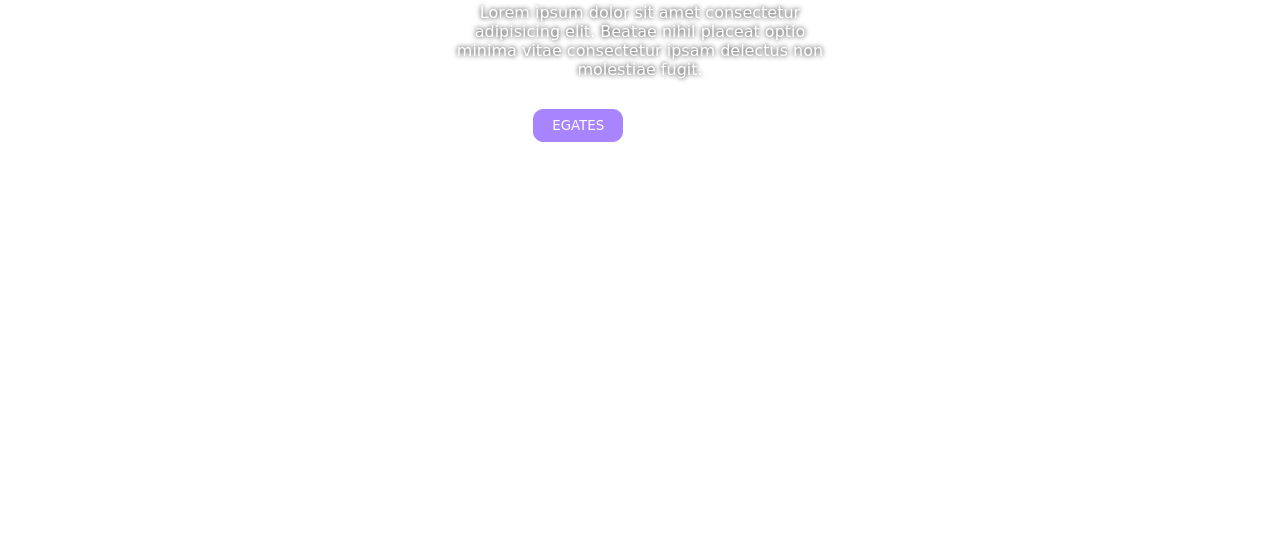
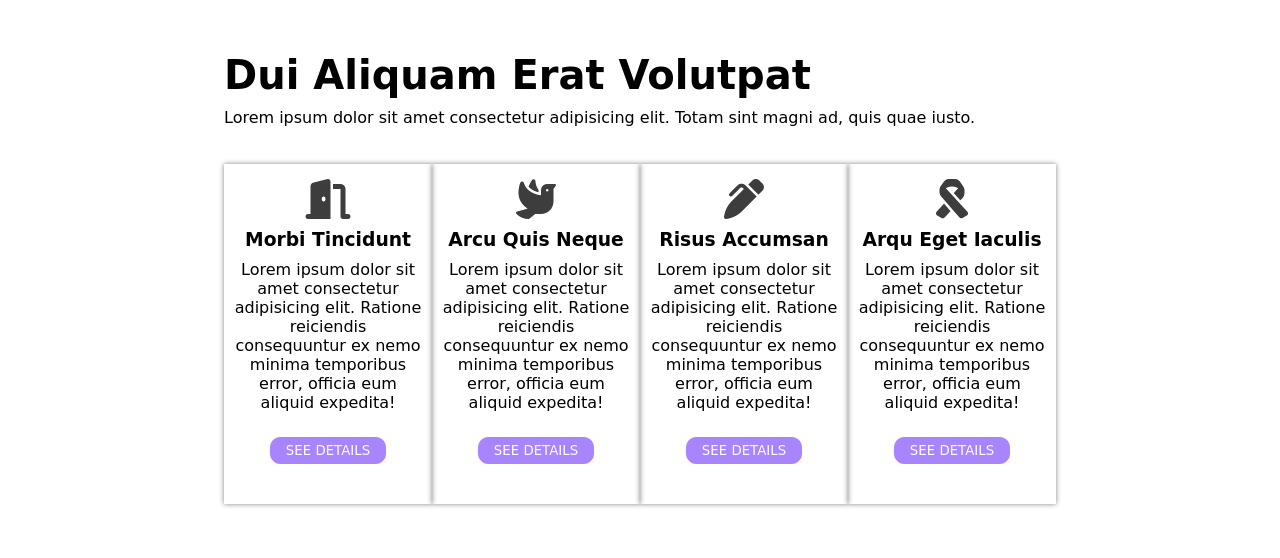
Before and after one commit to mukhammed27/sayt3, a plain HTML site: page index.html in a window 1280 px wide. Shown: the part 802-1360 px from the top of the page. Before the commit the page ends 964 px from the top, so only its background shows below. Drawn offline with Linux system fonts and the light colour scheme.

Commit message:
2ci casti tugadi

```diff
--- a/index.html
+++ b/index.html
@@ -59,5 +59,64 @@
             </div>
         </div>
     </section>
+
+
+    <section class="section2">
+       <div class="text">
+        <div class="card-text">
+            <h1>
+                Dui Aliquam Erat Volutpat
+            </h1>
+
+            <p>Lorem ipsum dolor sit amet consectetur adipisicing elit. Totam sint magni ad, quis quae iusto.</p>
+        </div>
+
+        <div class="blocks">
+            <div class="card">
+                <i class="fa-solid fa-door-open"></i>
+                <h3>
+                    Morbi Tincidunt
+                </h3>
+                <p>Lorem ipsum dolor sit amet consectetur adipisicing elit. Ratione reiciendis consequuntur ex nemo minima temporibus error, officia eum aliquid expedita!</p>
+                <button>
+                    SEE DETAILS
+                </button>
+            </div>
+
+            <div class="card">
+                <i class="fa-solid fa-dove"></i>
+                <h3>
+                    Arcu Quis Neque
+                </h3>
+                <p>Lorem ipsum dolor sit amet consectetur adipisicing elit. Ratione reiciendis consequuntur ex nemo minima temporibus error, officia eum aliquid expedita!</p>
+                <button>
+                    SEE DETAILS
+                </button>
+            </div>
+
+            <div class="card">
+                <i class="fa-solid fa-pen-clip"></i>
+                <h3>
+                    Risus Accumsan
+                </h3>
+                <p>Lorem ipsum dolor sit amet consectetur adipisicing elit. Ratione reiciendis consequuntur ex nemo minima temporibus error, officia eum aliquid expedita!</p>
+                <button>
+                    SEE DETAILS
+                </button>
+            </div>
+
+            <div class="card">
+                <i class="fa-solid fa-ribbon"></i>
+                <h3>
+                   Arqu Eget Iaculis
+                </h3>
+                <p>Lorem ipsum dolor sit amet consectetur adipisicing elit. Ratione reiciendis consequuntur ex nemo minima temporibus error, officia eum aliquid expedita!</p>
+                <button>
+                    SEE DETAILS
+                </button>
+            </div>
+        </div>
+       </div>
+    </section>
 </body>
 </html>
--- a/style.scss
+++ b/style.scss
@@ -13,6 +13,11 @@
     background-repeat: no-repeat;
     background-size: cover;
     color: white;
+
+
+    hr{
+        height: 1px;
+    }
 
 
 
@@ -44,6 +49,7 @@
                 border-radius: 10px;
                 color: white;
                 transition: 0.5s;
+                border: 1px solid rgb(169, 132, 255);
 
                 &:hover{
                     background: transparent;
@@ -89,12 +95,12 @@
         .bottom{
             width: 50%;
             margin: 0 auto;
-            height: 100%;
+            height: 80vh;
             display: flex;
             align-items: center;
             flex-direction: column;
             justify-content: center;
-            margin-top: 400px;
+            // margin-top: 400px;
             text-shadow: 0 0 5px black;
 
             h1{
@@ -124,6 +130,7 @@
                 &:hover{
                     background-color: transparent;
                     border: 1px solid white;
+                    text-shadow: 0 0 5px rgb(0, 0, 0);
                 }
                }
 
@@ -135,10 +142,11 @@
                 background-color: transparent;
                 transition: 0.5s;
                 margin-left: 10px;
+                text-shadow: 0 0 5px black;
 
                 &:hover{
                     background-color: rgb(169, 132, 255);
-                    border: rgb(169, 132, 255);
+                    border: 1px solid rgb(169, 132, 255);
                 }
                }
             }
@@ -147,3 +155,80 @@
 
     }
 }
+
+.section2{
+    width: 100%;
+    height: 70vh;
+
+    .text{
+        width: 65%;
+        margin: 0 auto;
+        // border: 1px solid black;
+        height: 100%;
+        align-items: center;
+        display: flex;
+        flex-direction: column;
+        justify-content: center;
+
+        .card-text{
+            width: 100%;
+            height: 20%;
+
+            h1{
+                font-size: 40px;
+                margin-bottom: 10px;
+            }
+
+        }
+
+        .blocks{
+            width: 100%;
+            // height: 80%;
+            display: flex;
+            justify-content: space-between;
+
+            .card{
+                width: 250px;
+                height: 340px;
+                // border: 1px solid black;
+                box-shadow: 0 0 5px gray;
+                display: flex;
+                justify-content: center;
+                flex-direction: column;
+                align-items: center;
+
+                i{
+                    font-size: 40px;
+                    color: rgb(61, 61, 61);
+                }
+
+                h3{
+                    margin: 10px 0;
+                }
+
+                p{
+                    text-align: center;
+                    margin: 0 10px;
+                }
+
+                button{
+                    padding: 5px 15px;
+                    margin: 25px 0;
+                    border-radius: 10px;
+                    border: 1px solid rgb(169, 132, 255);
+                    background-color: rgb(169, 132, 255);
+                    color: white;
+                    cursor: pointer;
+                    transition: 0.5s;
+
+                    &:hover{
+                        border: 1px solid black;
+                        background-color: white;
+                        color: black;
+                    }
+                }
+            }
+        }
+
+    }
+}
```
Also changed, not shown: style.css, 1 other file.
